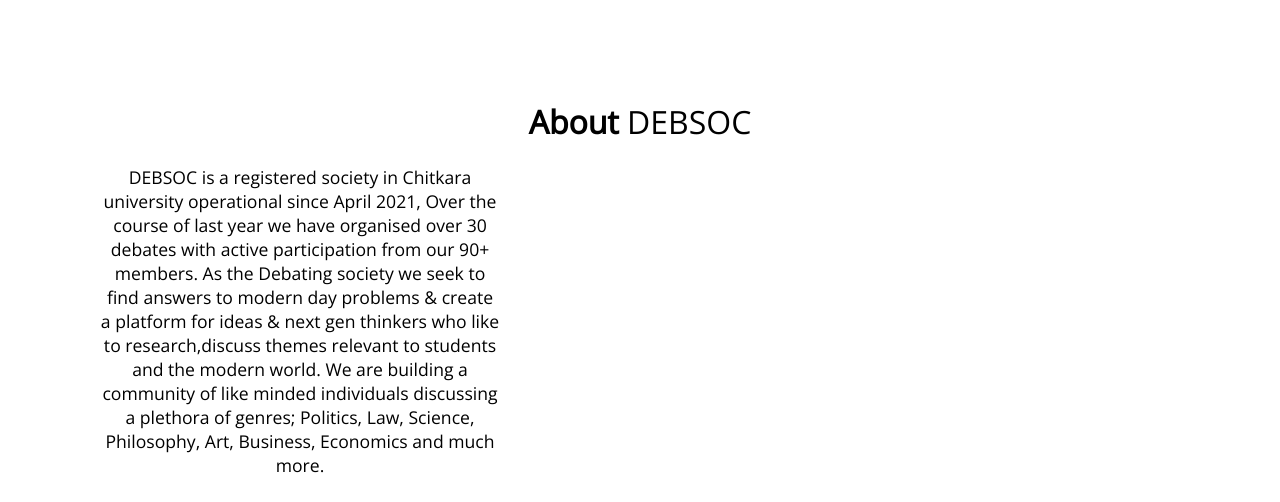
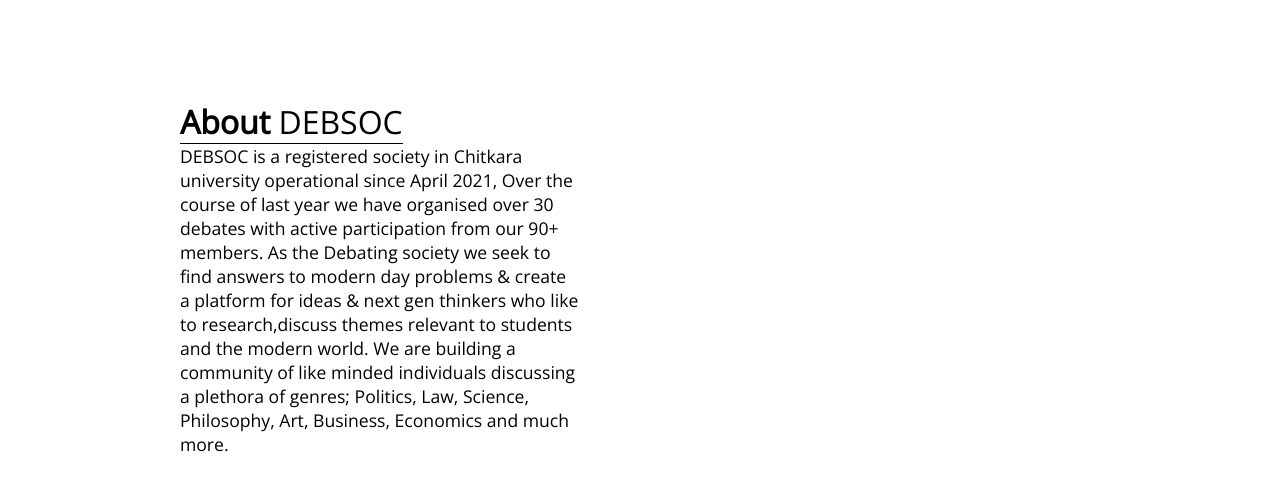
Before and after one commit to abhi-cyber/DEBSOC-Website, a plain HTML site: page about.html in a window 1280 px wide. Shown: the top 502 px of the page. Drawn offline with nearby package versions, Linux system fonts and the light colour scheme.

Commit message:
Updated CSS

```diff
--- a/CSS/about.css
+++ b/CSS/about.css
@@ -4,20 +4,24 @@
 }
 
 body{
-    text-align: center;
+    display: flex;
+    align-items: center;
     font-family: 'Open Sans', sans-serif;
-    margin:100px;
+    margin: 100px;
+    padding: 0rem 5rem;
 }
 
 #intro{
     font-size: 1.1rem;
     width:400px;
-    text-align: center;
     font-weight: 200;
 }
 
 h1.thin{
     font-weight: 100;
+    font-size: 2rem;
+    width: fit-content;
+    border-bottom: solid 1px;
 }
 
 .team__card{
```
Also changed, not shown: about.html (+0 -1 lines).
